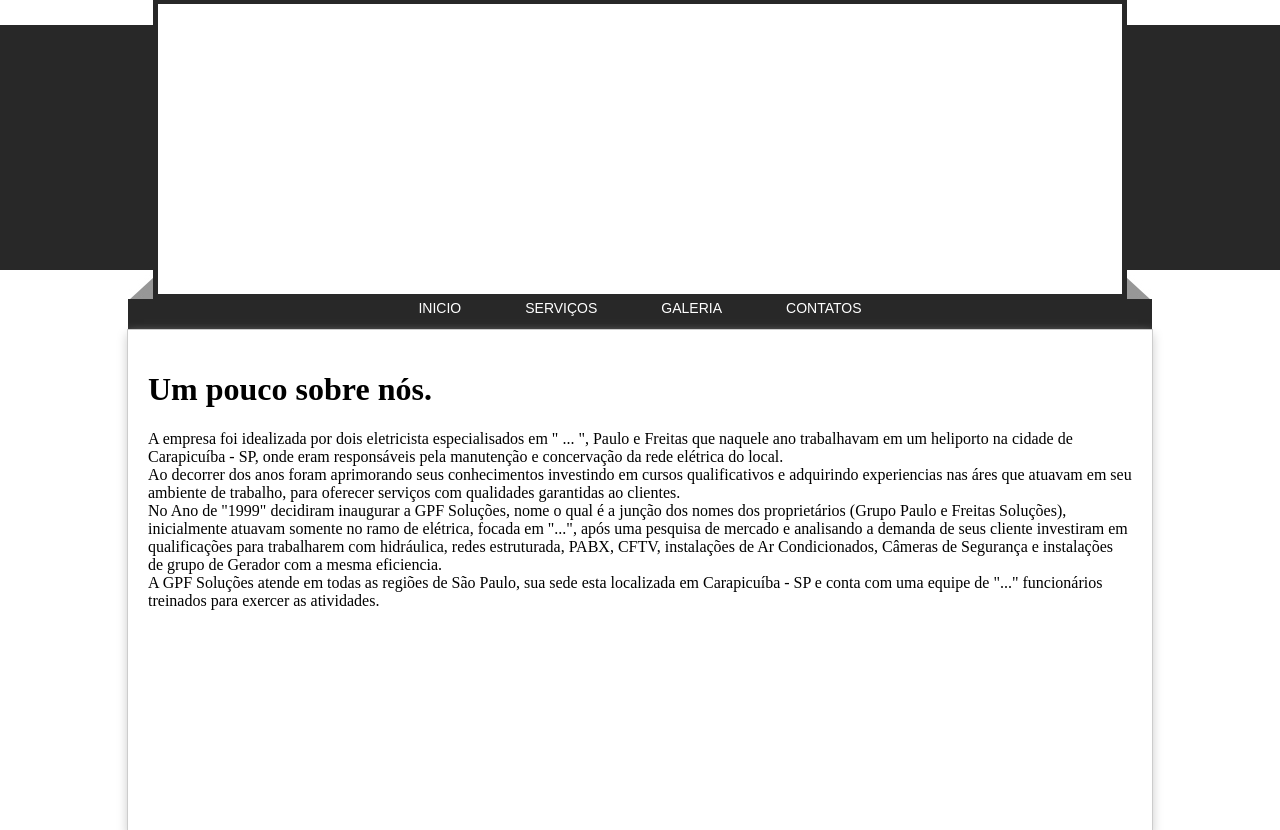
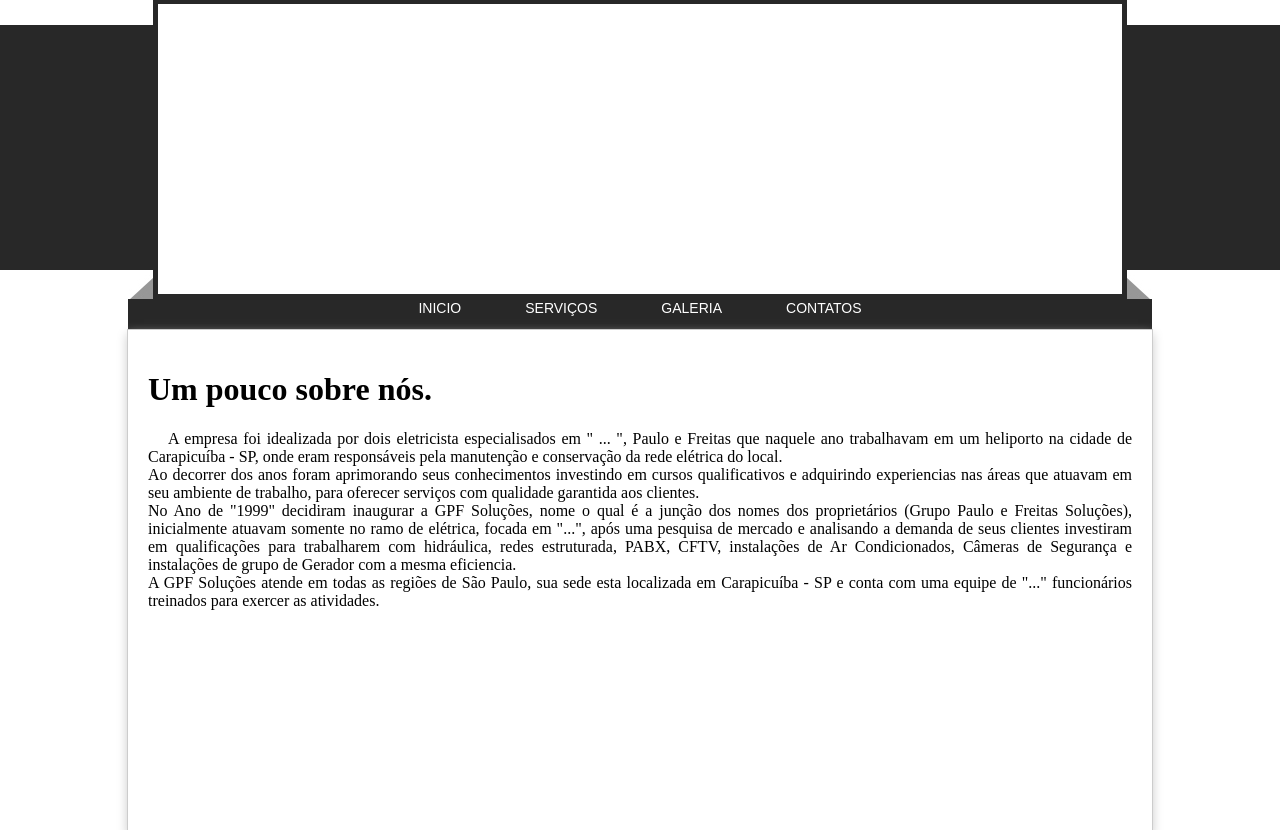
Before and after one commit to andrematias/gpf-solucoes, a PHP site: page / in a window 1280 px wide. Shown: the part 226-1056 px from the top of the page. Run offline with PHP 8.4, Linux system fonts and the light colour scheme.

Commit message:
Correção ortografica e estilização de titulos e  paragrafos

```diff
--- a/css/estilo.css
+++ b/css/estilo.css
@@ -130,3 +130,17 @@ body{
 	margin: 0 auto;
 
 }
+
+
+/* ################################
+			TEXTOS
+################################### */
+
+.titulos{
+
+}
+
+.paragrafos{
+	text-align: justify;
+	text-indent: 20px;
+}
--- a/index.php
+++ b/index.php
@@ -55,9 +55,9 @@
 					<h1 class = "titulos"> Um pouco sobre nós. </h1>
 					<p class = "paragrafos">
 
-						A empresa foi idealizada por dois eletricista especialisados em " ... ", Paulo e Freitas que naquele ano trabalhavam em um heliporto na cidade de Carapicuíba - SP, onde eram responsáveis pela manutenção e concervação da rede elétrica do local. </br>
-						Ao decorrer dos anos foram aprimorando seus conhecimentos investindo em cursos qualificativos e adquirindo experiencias nas áres que atuavam em seu ambiente de trabalho, para oferecer serviços com qualidades garantidas ao clientes.</br>
-						No Ano de "1999" decidiram inaugurar a GPF Soluções, nome o qual é a junção dos nomes dos proprietários (Grupo Paulo e Freitas Soluções), inicialmente atuavam somente no ramo de elétrica, focada em "...", após uma pesquisa de mercado e analisando a demanda de seus cliente investiram em qualificações para trabalharem com hidráulica, redes estruturada, PABX, CFTV, instalações de Ar Condicionados, Câmeras de Segurança e instalações de grupo de Gerador com a mesma eficiencia.</br>
+						A empresa foi idealizada por dois eletricista especialisados em " ... ", Paulo e Freitas que naquele ano trabalhavam em um heliporto na cidade de Carapicuíba - SP, onde eram responsáveis pela manutenção e conservação da rede elétrica do local. </br>
+						Ao decorrer dos anos foram aprimorando seus conhecimentos investindo em cursos qualificativos e adquirindo experiencias nas áreas que atuavam em seu ambiente de trabalho, para oferecer serviços com qualidade garantida aos clientes.</br>
+						No Ano de "1999" decidiram inaugurar a GPF Soluções, nome o qual é a junção dos nomes dos proprietários (Grupo Paulo e Freitas Soluções), inicialmente atuavam somente no ramo de elétrica, focada em "...", após uma pesquisa de mercado e analisando a demanda de seus clientes investiram em qualificações para trabalharem com hidráulica, redes estruturada, PABX, CFTV, instalações de Ar Condicionados, Câmeras de Segurança e instalações de grupo de Gerador com a mesma eficiencia.</br>
 						A GPF Soluções atende em todas as regiões de São Paulo, sua sede esta localizada em Carapicuíba - SP e conta com uma equipe de "..." funcionários treinados para exercer as atividades.
 
 					</p>
```
